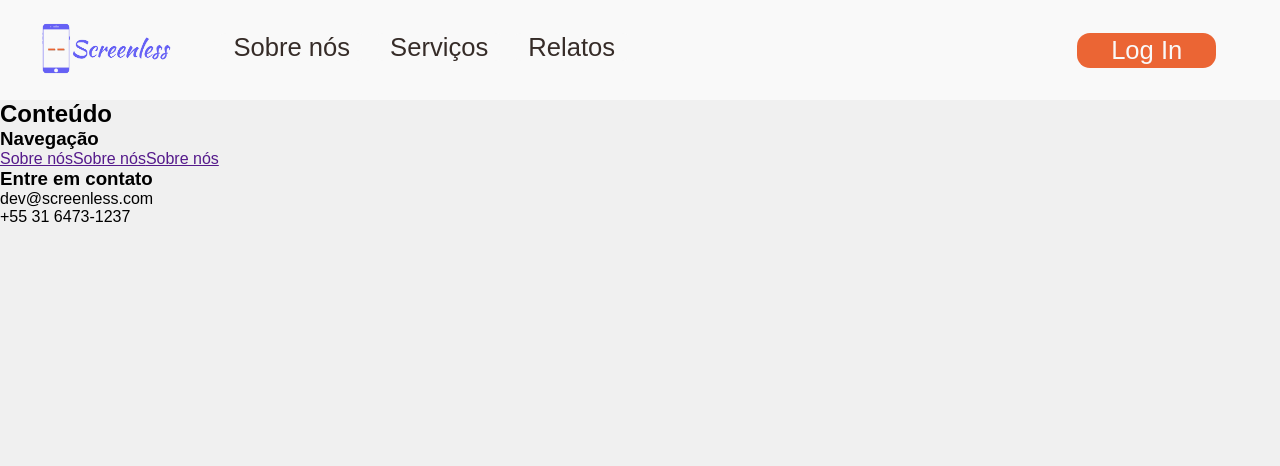
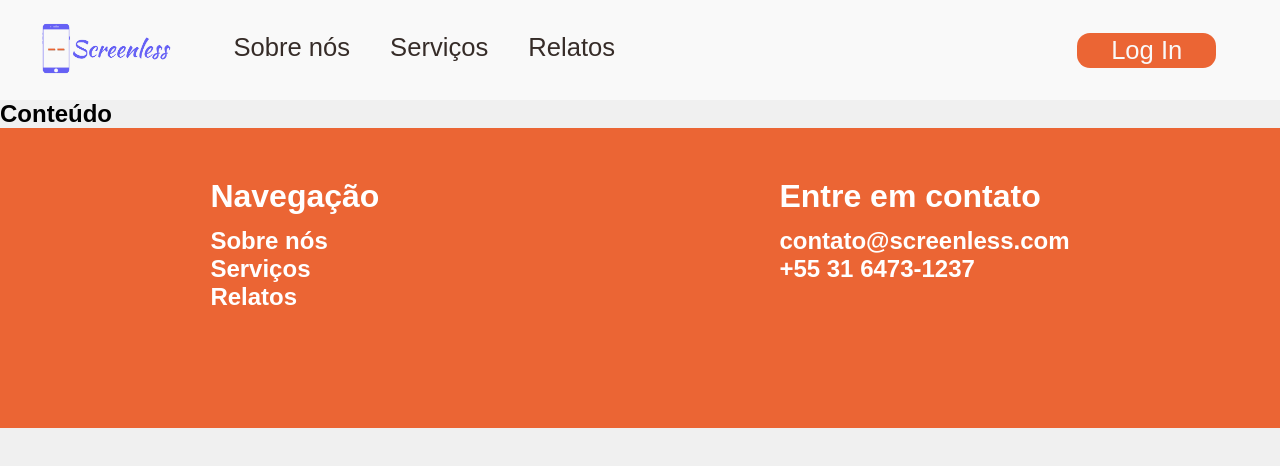
Before and after one commit to LucasReis26/screenless, a React (Vite) app: page / in a window 1280 px wide. Shown: the top 466 px of the page. Built offline with nearby package versions, Linux system fonts and the light colour scheme; a web font is replaced by a local one.

Commit message:
Footer finalizado

```diff
--- a/src/components/Footer/Footer.module.css
+++ b/src/components/Footer/Footer.module.css
@@ -0,0 +1,30 @@
+.footer{
+	display: flex;
+	height:300px;
+	font-weight: bold;
+	color: var(--white);
+	background-color: var(--red);
+	justify-content: center;
+}
+
+.navegacao, .contato{
+	margin:50px 200px;
+}
+
+.navegacao h3, .contato h3{
+	font-size:32px;
+	margin-bottom: 0.75rem;
+}
+
+.navegacao a{
+	text-decoration: none;
+	font-size: 1.5rem;
+	color: var(--white);
+	display: block;
+	margin: 0.5rema 0px;
+}
+
+.contato p{
+	font-size: 1.5rem;
+	margin: 0.5rema 0px;
+}
--- a/src/components/Footer/index.jsx
+++ b/src/components/Footer/index.jsx
@@ -3,17 +3,17 @@ import styles from  './Footer.module.css';
 function Footer(){
 	return (
 		<footer className={styles.footer}>
-			<div>
+			<div className={styles.navegacao}>
 				<h3>Navegação</h3>
 				<nav>
-					<a href="">Sobre nós</a>
-					<a href="">Sobre nós</a>
-					<a href="">Sobre nós</a>
+					<a href="/sobre-nos">Sobre nós</a>
+					<a href="/servicos">Serviços</a>
+					<a href="/relatos">Relatos</a>
 				</nav>
 			</div>
-			<div>
+			<div className={styles.contato}>
 				<h3>Entre em contato</h3>
-				<p>dev@screenless.com</p>
+				<p>contato@screenless.com</p>
 				<p>+55 31 6473-1237</p>
 			</div>
 		</footer>
--- a/src/components/Header/Header.module.css
+++ b/src/components/Header/Header.module.css
@@ -11,10 +11,6 @@
 .box div{
 	justify-content: start;
 	height:75px;
-}
-
-.box a{
-	background-color: var(--soft-white);
 }
 
 .box img{
--- a/src/index.css
+++ b/src/index.css
@@ -2,6 +2,7 @@
 	font-family: "Afacad", Arial, sans-serif;
 	font-synthesis: none;
 	text-rendering: optimizeLegibility;
+	background-color: var(--soft-gray);
 	-webkit-font-smoothing: antialiased;
 	-moz-osx-font-smoothing: grayscale;
 
@@ -21,5 +22,4 @@
 	margin: 0;
 	padding: 0;
 	box-sizing: border-box;
-	background-color: var(--soft-gray);
 }
```
